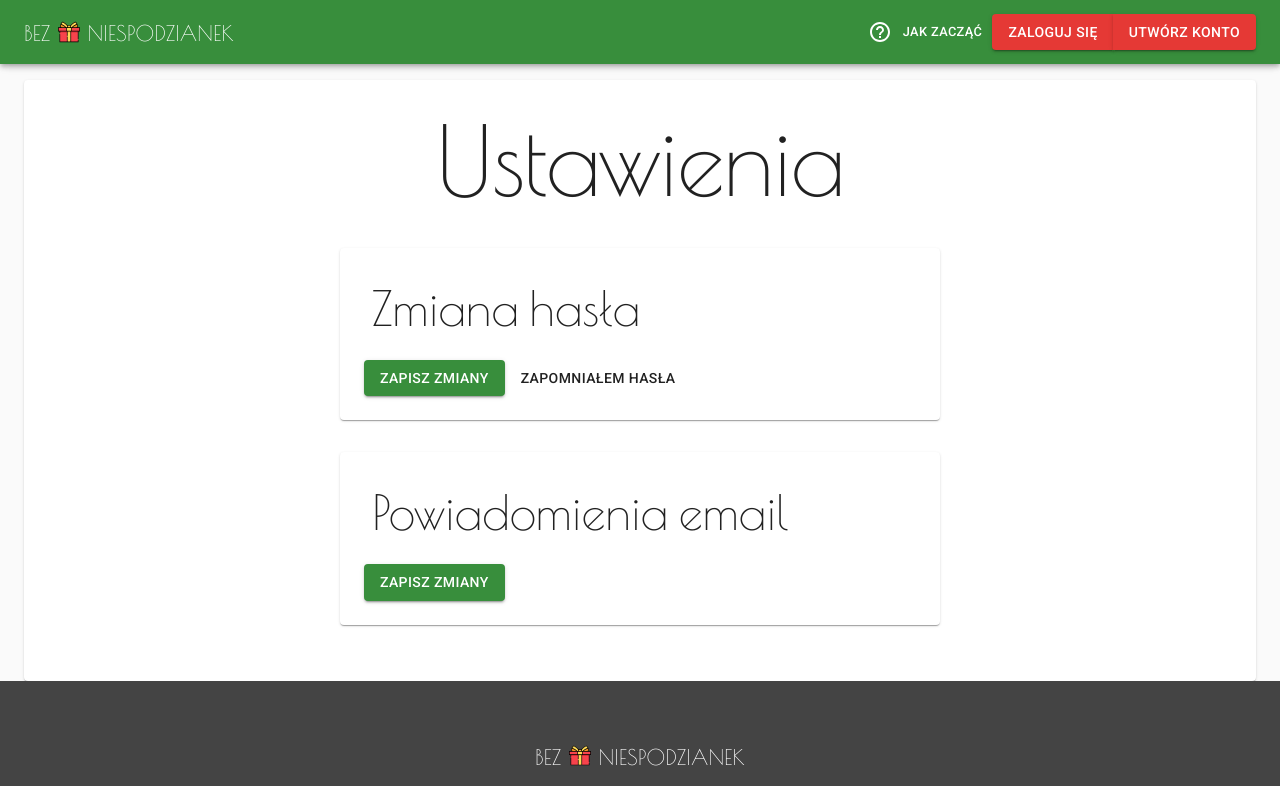
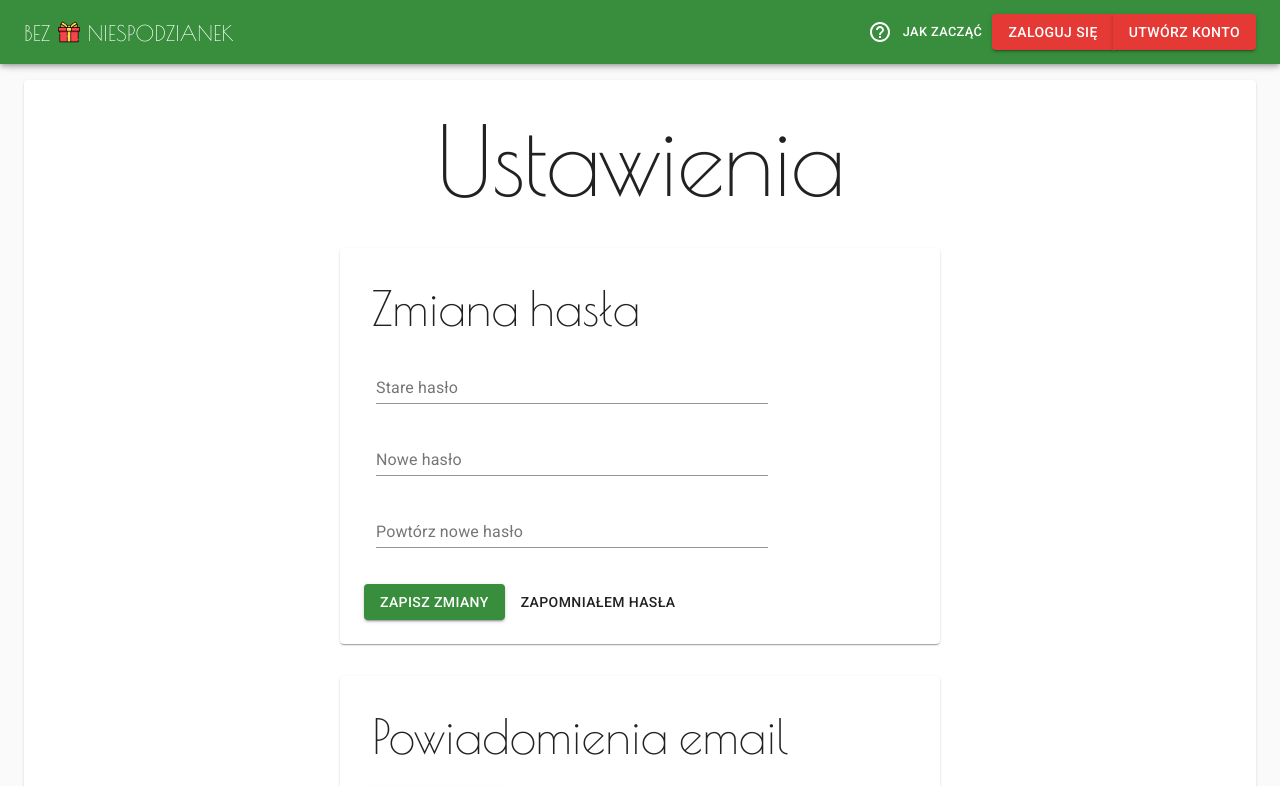
Before and after one commit to Bruinen90/gifts-front, a React (Create React App) app: page /ustawienia in a window 1280 px wide. Shown: the top 786 px of the page. Built offline with nearby package versions, Linux system fonts and the light colour scheme.

Commit message:
Password reset done

```diff
--- a/src/components/PasswordSettings/PasswordSettings.tsx
+++ b/src/components/PasswordSettings/PasswordSettings.tsx
@@ -1,6 +1,7 @@
-import React, { useState } from "react";
-import { useSelector } from "react-redux";
-import { Link as RouterLink } from "react-router-dom";
+import React, { useState } from 'react';
+import axios from 'axios';
+import { Link as RouterLink, useHistory } from 'react-router-dom';
+import { useForm } from 'react-hook-form';
 
 // MUI
 import {
@@ -8,27 +9,105 @@ import {
 	CardContent,
 	CardActions,
 	Button,
-} from "@material-ui/core";
+	TextField,
+	Box,
+} from '@material-ui/core';
 
 // Components
-import { CenteredCard } from "../CenteredCard/CenteredCard";
+import { CenteredCard } from '../CenteredCard/CenteredCard';
 
-// Types
-import { State } from "../../types/State";
+type ChangeResponse =
+	| 'invalid-old-password'
+	| 'success'
+	| 'server-error'
+	| undefined;
 
 export const PasswordSettings: React.FC = () => {
-    const user = useSelector((state: State) => state.auth);
-
-    const [password, setPasswordForm] = useState({
-        oldPassword: "",
-        newPassword: "",
-        reNewPassword: "",
-    });
+	const history = useHistory();
+	const [changeResponse, setChangeResponse] = useState<ChangeResponse>();
+	const { register, handleSubmit, errors, getValues } = useForm();
+	const onSubmit = async (formData: any) => {
+		console.log(formData);
+		const { oldPassword, newPassword } = formData;
+		const graphQLquery = {
+			query: `
+			mutation{changePassword(changePasswordInput:
+				{
+					newPassword: "${newPassword}",
+					oldPassword: "${oldPassword}"
+				}
+			) {success message}}
+        `,
+		};
+		try {
+			const response = await axios.post('/graphql', graphQLquery);
+			console.log(response.data);
+			if (response.data.data.changePassword.success) {
+				history.push('/logowanie');
+				// Add prompt about successfully changed password
+			} else {
+				throw new Error(response.data.data);
+			}
+		} catch (err) {
+			console.log(err);
+		}
+	};
 	return (
 		<CenteredCard>
+			<form onSubmit={handleSubmit(onSubmit)}>
 				<CardContent>
 					<Typography variant="h3">Zmiana hasła</Typography>
+					<Box
+						padding={0.5}
+						display="flex"
+						flexDirection="column"
+						maxWidth="400px"
+					>
+						<TextField
+							error={changeResponse === 'invalid-old-password'}
+							label="Stare hasło"
+							margin="normal"
+							inputRef={register({
+								required: true,
+								minLength: 5,
+							})}
+							name="oldPassword"
+							type="password"
+							autoComplete="off"
+						/>
+						<TextField
+							label="Nowe hasło"
+							error={errors.hasOwnProperty('newPassword')}
+							helperText={
+								errors.password &&
+								'Hasło musi zawierać co najmniej 5 znaków'
+							}
+							margin="normal"
+							inputRef={register({
+								required: true,
+								minLength: 5,
+							})}
+							name="newPassword"
+							type="password"
+						/>
+						<TextField
+							label="Powtórz nowe hasło"
+							error={errors.hasOwnProperty('repassword')}
+							helperText={
+								errors.repassword &&
+								'Hasła muszą być identyczne'
+							}
+							margin="normal"
+							inputRef={register({
+								validate: repassword =>
+									repassword === getValues().newPassword,
+							})}
+							name="repassword"
+							type="password"
+						/>
+					</Box>
 				</CardContent>
+
 				<CardActions>
 					<Button variant="contained" color="primary" type="submit">
 						Zapisz zmiany
@@ -37,6 +116,7 @@ export const PasswordSettings: React.FC = () => {
 						Zapomniałem hasła
 					</Button>
 				</CardActions>
+			</form>
 		</CenteredCard>
 	);
 };
--- a/src/pages/NewPassword/NewPassword.tsx
+++ b/src/pages/NewPassword/NewPassword.tsx
@@ -78,8 +78,6 @@ export const NewPassword: React.FC = () => {
                     }
                     margin="normal"
                     inputRef={register({
-                        required: true,
-                        minLength: 5,
                         validate: (repassword) =>
                             repassword === getValues().password,
                     })}
--- a/src/pages/UserSettings/UserSettings.tsx
+++ b/src/pages/UserSettings/UserSettings.tsx
@@ -1,6 +1,4 @@
-import React, { useState, useEffect } from "react";
-import { useSelector } from "react-redux";
-import { Link as RouterLink } from "react-router-dom";
+import React from "react";
 
 // MUI
 import { Typography } from "@material-ui/core";
@@ -8,14 +6,9 @@ import { Typography } from "@material-ui/core";
 // Components
 import PageWrapper from "../../components/PageWrapper/PageWrapper";
 import { EmailSettings } from "../../components/EmailSettings/EmailSettings";
-
-// Types
-import { State } from "../../types/State";
 import { PasswordSettings } from "../../components/PasswordSettings/PasswordSettings";
 
 export const UserSettings: React.FC = () => {
-    const user = useSelector((state: State) => state.auth);
-
     return (
         <PageWrapper>
             <Typography variant="h1" align="center">
```
Lines whose indentation alone changed are shown as unchanged.
